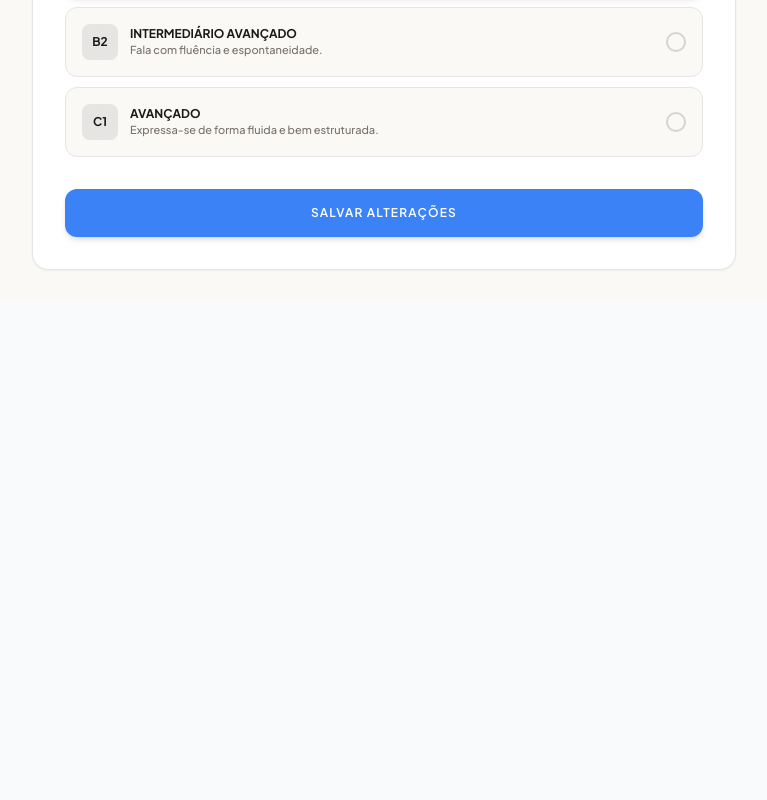
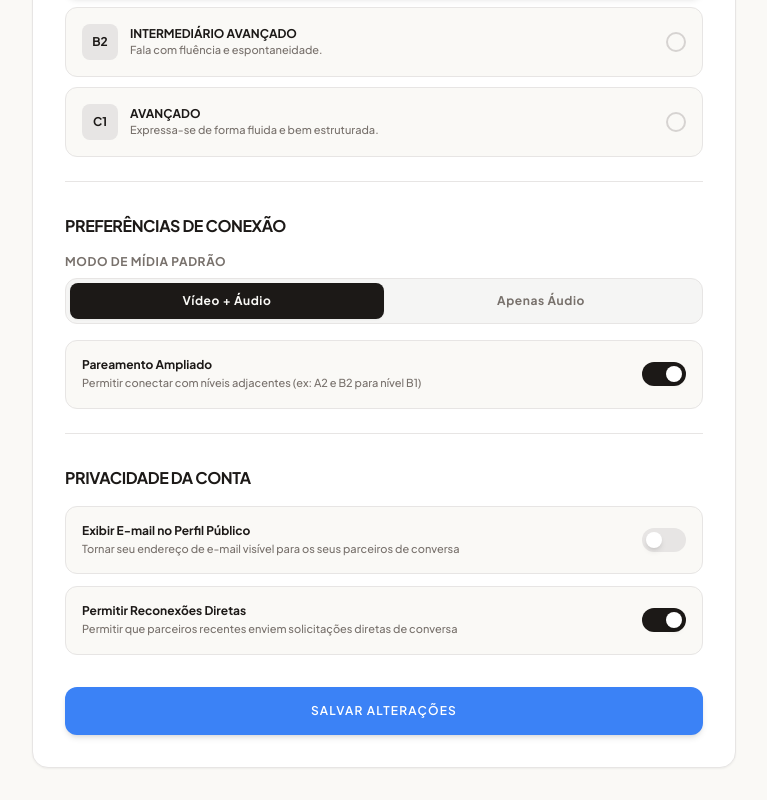
Before and after one commit to RikelmyRabelo/SideBySide, a React (Vite) app: page /profile in a window 1280 px wide. Shown: the part 954-1754 px from the top of the page, without its empty margins (256-1023 px from the left). Before the commit the page ends 1256 px from the top, so only its background shows below. Built offline with nearby package versions, Linux system fonts and the light colour scheme.

Commit message:
feat(profile): add connection preferences and privacy settings controls

```diff
--- a/src/pages/Profile.tsx
+++ b/src/pages/Profile.tsx
@@ -5,16 +5,22 @@ import { Button } from '../components/ui/Button';
 export const Profile: React.FC = () => {
   const navigate = useNavigate();
 
-  // Estados dos Dados Pessoais
+  // Estados SBS-34: Dados Pessoais e Nível CEFR
   const [name, setName] = useState('Lucas Silva');
   const [email, setEmail] = useState('lucas.silva@email.com');
   const [cefrLevel, setCefrLevel] = useState('B1');
   const [avatarUrl, setAvatarUrl] = useState(
     'https://images.unsplash.com/photo-1534528741775-53994a69daeb?w=400&auto=format&fit=crop&q=80'
   );
+
+  // Estados SBS-35: Conexão e Privacidade
+  const [defaultMediaMode, setDefaultMediaMode] = useState<'video' | 'audio'>('video');
+  const [expandedMatching, setExpandedMatching] = useState(true);
+  const [showEmailInProfile, setShowEmailInProfile] = useState(false);
+  const [allowDirectReconnect, setAllowDirectReconnect] = useState(true);
+
   const [saveSuccess, setSaveSuccess] = useState(false);
 
-  // Informações detalhadas dos níveis CEFR
   const cefrLevelsInfo = [
     { code: 'A1', label: 'Iniciante', desc: 'Compreende frases simples do dia a dia.' },
     { code: 'A2', label: 'Básico', desc: 'Comunica-se em tarefas rotineiras e simples.' },
@@ -68,7 +74,7 @@ export const Profile: React.FC = () => {
             Meu Perfil
           </h1>
           <p className="text-xs sm:text-sm text-[#57534E] max-w-xl leading-relaxed font-medium">
-            Gerencie suas informações cadastrais e ajuste seu nível de proficiência CEFR para garantir o pareamento ideal durante as práticas.
+            Gerencie suas informações cadastrais e ajuste seu nível de proficiência e preferências de privacidade.
           </p>
         </section>
 
@@ -78,14 +84,14 @@ export const Profile: React.FC = () => {
             <svg className="w-4 h-4 shrink-0 fill-current text-emerald-600" viewBox="0 0 20 20">
               <path fillRule="evenodd" d="M10 18a8 8 0 100-16 8 8 0 000 16zm3.857-9.809a.75.75 0 00-1.214-.882l-3.483 4.79-1.88-1.88a.75.75 0 10-1.06 1.061l2.5 2.5a.75.75 0 001.137-.089l4-5.5z" clipRule="evenodd" />
             </svg>
-            <span>Informações do perfil salvas com sucesso!</span>
+            <span>Preferências salvas com sucesso!</span>
           </div>
         )}
 
-        {/* Formulário SBS-34: Dados Pessoais & CEFR */}
+        {/* Formulário Principal */}
         <form onSubmit={handleSubmit} className="bg-[#FFFFFF] border border-[#E7E5E4] rounded-2xl p-6 sm:p-8 shadow-sm flex flex-col gap-8">
 
-          {/* Seção 1: Foto do Perfil */}
+          {/* SBS-34: Foto do Perfil */}
           <div className="flex flex-col gap-4 border-b border-[#E7E5E4] pb-6">
             <h2 className="text-base font-black uppercase tracking-tight text-[#1C1917]">
               Foto do Perfil
@@ -108,7 +114,7 @@ export const Profile: React.FC = () => {
             </div>
           </div>
 
-          {/* Seção 2: Informações Pessoais */}
+          {/* SBS-34: Informações Pessoais */}
           <div className="flex flex-col gap-4 border-b border-[#E7E5E4] pb-6">
             <h2 className="text-base font-black uppercase tracking-tight text-[#1C1917]">
               Informações Pessoais
@@ -143,8 +149,8 @@ export const Profile: React.FC = () => {
             </div>
           </div>
 
-          {/* Seção 3: Nível CEFR */}
-          <div className="flex flex-col gap-4">
+          {/* SBS-34: Nível CEFR */}
+          <div className="flex flex-col gap-4 border-b border-[#E7E5E4] pb-6">
             <div className="flex items-center justify-between">
               <h2 className="text-base font-black uppercase tracking-tight text-[#1C1917]">
                 Nível de Fluência (CEFR)
@@ -201,6 +207,116 @@ export const Profile: React.FC = () => {
             </div>
           </div>
 
+          {/* SBS-35: Preferências de Conexão */}
+          <div className="flex flex-col gap-4 border-b border-[#E7E5E4] pb-6">
+            <h2 className="text-base font-black uppercase tracking-tight text-[#1C1917]">
+              Preferências de Conexão
+            </h2>
+
+            <div className="flex flex-col gap-4">
+              <div className="flex flex-col gap-2">
+                <label className="text-xs font-bold text-[#78716C] uppercase tracking-wider">
+                  Modo de Mídia Padrão
+                </label>
+                <div className="grid grid-cols-2 bg-[#F5F5F4] p-1 rounded-xl border border-[#E7E5E4] text-xs font-bold uppercase tracking-wider">
+                  <button
+                    type="button"
+                    onClick={() => setDefaultMediaMode('video')}
+                    className={`py-2.5 rounded-lg flex items-center justify-center gap-2 transition-all ${
+                      defaultMediaMode === 'video' ? 'bg-[#1C1917] text-[#FAF9F6] shadow-sm' : 'text-[#78716C]'
+                    }`}
+                  >
+                    Vídeo + Áudio
+                  </button>
+                  <button
+                    type="button"
+                    onClick={() => setDefaultMediaMode('audio')}
+                    className={`py-2.5 rounded-lg flex items-center justify-center gap-2 transition-all ${
+                      defaultMediaMode === 'audio' ? 'bg-[#1C1917] text-[#FAF9F6] shadow-sm' : 'text-[#78716C]'
+                    }`}
+                  >
+                    Apenas Áudio
+                  </button>
+                </div>
+              </div>
+
+              <div className="flex items-center justify-between bg-[#FAF9F6] border border-[#E7E5E4] p-4 rounded-xl">
+                <div className="flex flex-col gap-0.5">
+                  <span className="text-xs font-bold text-[#1C1917]">Pareamento Ampliado</span>
+                  <span className="text-[11px] text-[#78716C] font-medium">
+                    Permitir conectar com níveis adjacentes (ex: A2 e B2 para nível B1)
+                  </span>
+                </div>
+                <button
+                  type="button"
+                  onClick={() => setExpandedMatching(!expandedMatching)}
+                  className={`w-11 h-6 flex items-center rounded-full p-1 transition-colors shrink-0 ${
+                    expandedMatching ? 'bg-[#1C1917]' : 'bg-[#E7E5E4]'
+                  }`}
+                >
+                  <div
+                    className={`bg-[#FFFFFF] w-4 h-4 rounded-full shadow-md transform transition-transform ${
+                      expandedMatching ? 'translate-x-5' : 'translate-x-0'
+                    }`}
+                  />
+                </button>
+              </div>
+            </div>
+          </div>
+
+          {/* SBS-35: Opções de Privacidade */}
+          <div className="flex flex-col gap-4">
+            <h2 className="text-base font-black uppercase tracking-tight text-[#1C1917]">
+              Privacidade da Conta
+            </h2>
+
+            <div className="flex flex-col gap-3">
+              <div className="flex items-center justify-between bg-[#FAF9F6] border border-[#E7E5E4] p-4 rounded-xl">
+                <div className="flex flex-col gap-0.5">
+                  <span className="text-xs font-bold text-[#1C1917]">Exibir E-mail no Perfil Público</span>
+                  <span className="text-[11px] text-[#78716C] font-medium">
+                    Tornar seu endereço de e-mail visível para os seus parceiros de conversa
+                  </span>
+                </div>
+                <button
+                  type="button"
+                  onClick={() => setShowEmailInProfile(!showEmailInProfile)}
+                  className={`w-11 h-6 flex items-center rounded-full p-1 transition-colors shrink-0 ${
+                    showEmailInProfile ? 'bg-[#1C1917]' : 'bg-[#E7E5E4]'
+                  }`}
+                >
+                  <div
+                    className={`bg-[#FFFFFF] w-4 h-4 rounded-full shadow-md transform transition-transform ${
+                      showEmailInProfile ? 'translate-x-5' : 'translate-x-0'
+                    }`}
+                  />
+                </button>
+              </div>
+
+              <div className="flex items-center justify-between bg-[#FAF9F6] border border-[#E7E5E4] p-4 rounded-xl">
+                <div className="flex flex-col gap-0.5">
+                  <span className="text-xs font-bold text-[#1C1917]">Permitir Reconexões Diretas</span>
+                  <span className="text-[11px] text-[#78716C] font-medium">
+                    Permitir que parceiros recentes enviem solicitações diretas de conversa
+                  </span>
+                </div>
+                <button
+                  type="button"
+                  onClick={() => setAllowDirectReconnect(!allowDirectReconnect)}
+                  className={`w-11 h-6 flex items-center rounded-full p-1 transition-colors shrink-0 ${
+                    allowDirectReconnect ? 'bg-[#1C1917]' : 'bg-[#E7E5E4]'
+                  }`}
+                >
+                  <div
+                    className={`bg-[#FFFFFF] w-4 h-4 rounded-full shadow-md transform transition-transform ${
+                      allowDirectReconnect ? 'translate-x-5' : 'translate-x-0'
+                    }`}
+                  />
+                </button>
+              </div>
+            </div>
+          </div>
+
           <Button
             variant="primary"
             type="submit"
```
